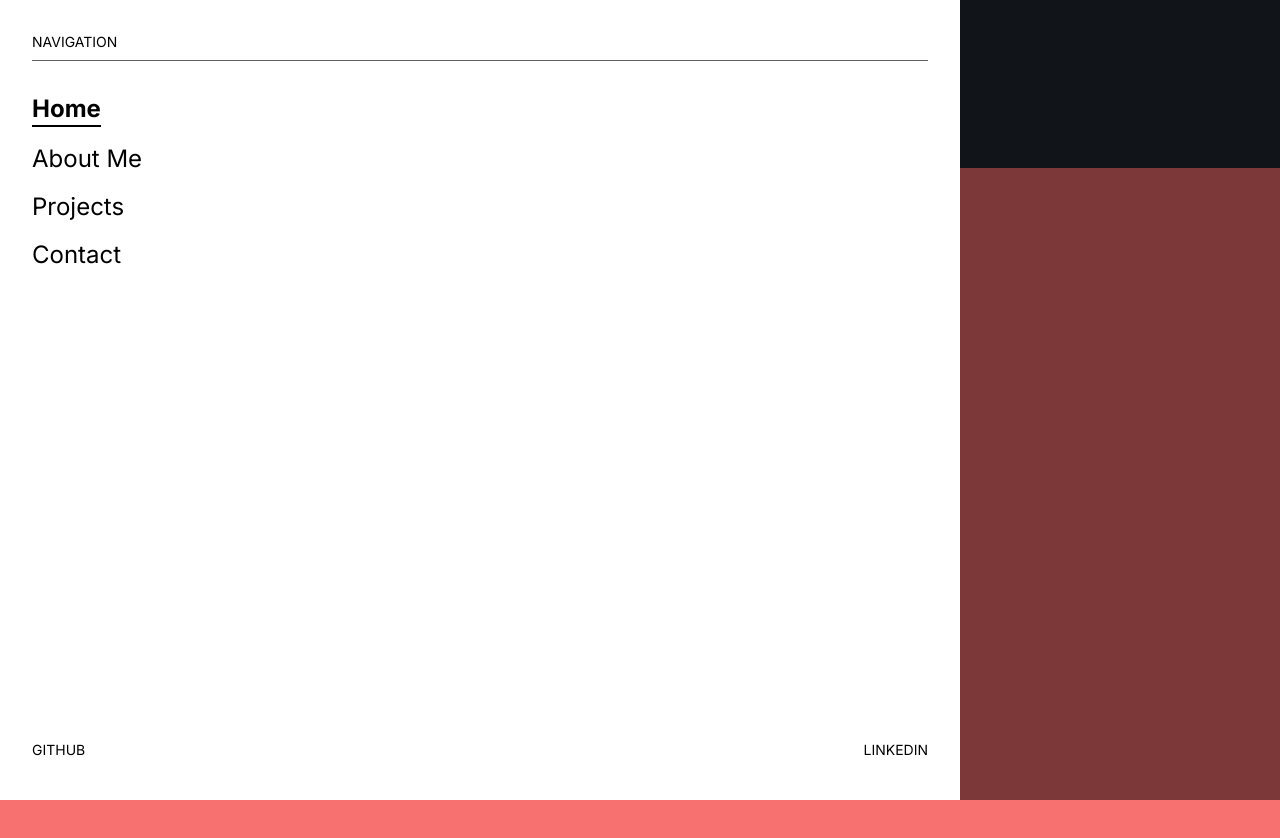
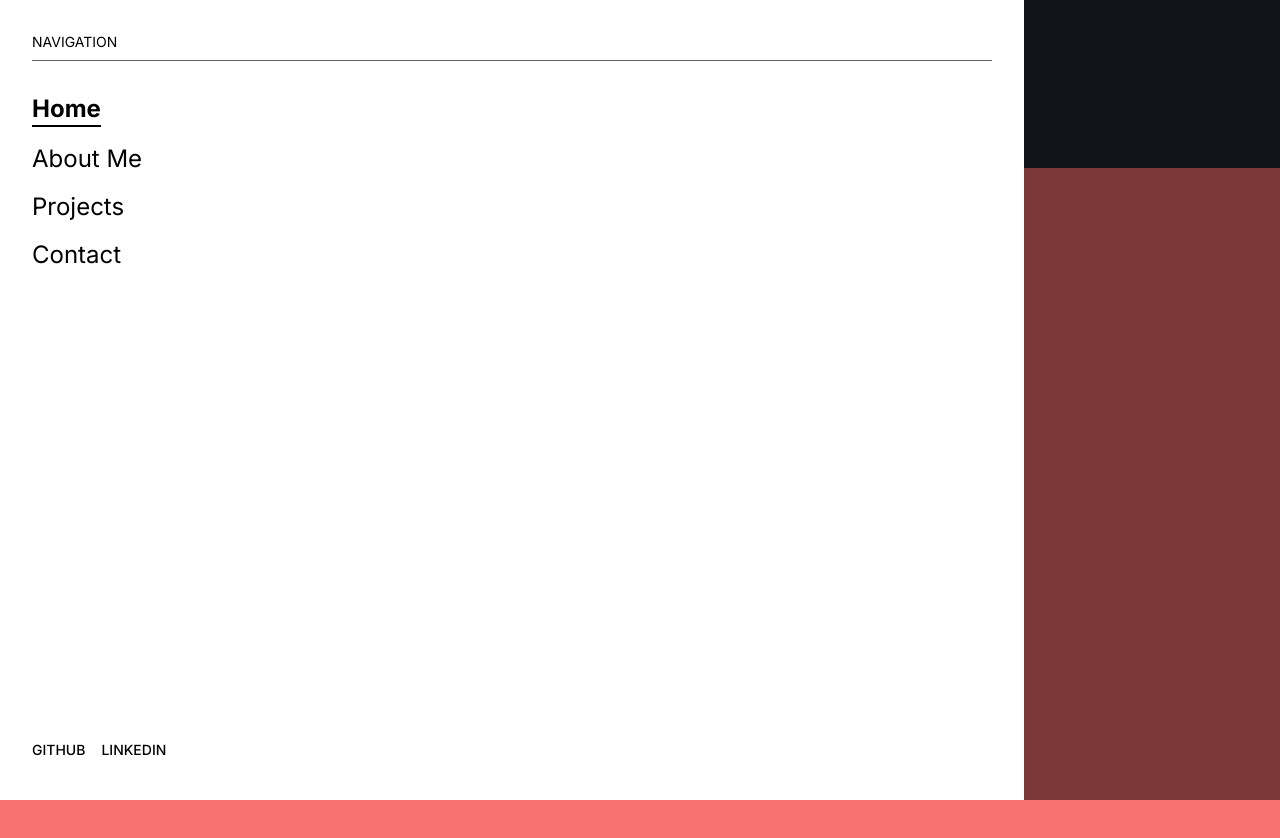
Before and after one commit to giorgio324/portfolio, a Next.js app: page / in a window 1280 px wide. Shown: the top 838 px of the page. Built offline with nearby package versions, Linux system fonts and the light colour scheme.

Commit message:
added more components and fixed key error

```diff
--- /dev/null
+++ b/src/components/mobileNavbar/mobileNavbarSidebar/MobileNavbarHeader.tsx
@@ -0,0 +1,23 @@
+'use client';
+import { motion } from 'framer-motion';
+const MobileNavbarHeader = () => {
+  return (
+    <motion.div className='mb-4'>
+      <motion.div
+        initial={{ opacity: 0, translateX: 50 }}
+        animate={{ opacity: 1, translateX: 0 }}
+        transition={{ duration: 0.3, delay: 0.2 }}
+        className='text-sm mb-2 uppercase'
+      >
+        Navigation
+      </motion.div>
+      <motion.div
+        initial={{ opacity: 0, translateX: 50 }}
+        animate={{ opacity: 1, translateX: 0 }}
+        transition={{ duration: 0.3, delay: 0.2 }}
+        className='h-[1px] bg-desktopNavLinkBackgroundColor w-full'
+      ></motion.div>
+    </motion.div>
+  );
+};
+export default MobileNavbarHeader;
--- a/src/components/mobileNavbar/mobileNavbarSidebar/MobileNavbarSidebar.tsx
+++ b/src/components/mobileNavbar/mobileNavbarSidebar/MobileNavbarSidebar.tsx
@@ -5,6 +5,7 @@ import { AnimatePresence, motion } from 'framer-motion';
 import { useEffect, useState } from 'react';
 import MobileNavbarSidebarSocial from './MobileNavbarSidebarSocial';
 import MobileNavbarSidebarLinks from './MobileNavbarSidebarLinks';
+import MobileNavbarHeader from './MobileNavbarHeader';
 
 type Props = {
   open: boolean;
@@ -28,6 +29,7 @@ const MobileNavbarSidebar = ({ open, closeNavbar }: Props) => {
         <AnimatePresence mode='wait'>
           {open && (
             <motion.div className='inset-0 fixed flex justify-start items-center z-50'>
+              {/* backdrop */}
               <motion.div
                 className='inset-0 absolute bg-black z-10 cursor-pointer'
                 onClick={closeNavbar}
@@ -36,29 +38,15 @@ const MobileNavbarSidebar = ({ open, closeNavbar }: Props) => {
                 animate={{ opacity: 0.5 }}
                 exit={{ opacity: 0 }}
               />
+              {/* content */}
               <motion.div
-                className='h-full w-3/4 bg-white z-20 p-8 text-black flex flex-col gap-4'
+                className='h-full w-[80%] bg-white z-20 p-8 text-black flex flex-col gap-4'
                 key='content'
                 initial={{ translateX: '-100%' }}
                 animate={{ translateX: '0%', transition: { duration: 0.3 } }}
                 exit={{ translateX: '-100%', transition: { duration: 0.3 } }}
               >
-                <motion.div className='mb-4'>
-                  <motion.div
-                    initial={{ opacity: 0, translateX: 50 }}
-                    animate={{ opacity: 1, translateX: 0 }}
-                    transition={{ duration: 0.3, delay: 0.2 }}
-                    className='text-sm mb-2 uppercase'
-                  >
-                    Navigation
-                  </motion.div>
-                  <motion.div
-                    initial={{ opacity: 0, translateX: 50 }}
-                    animate={{ opacity: 1, translateX: 0 }}
-                    transition={{ duration: 0.3, delay: 0.2 }}
-                    className='h-[1px] bg-desktopNavLinkBackgroundColor w-full'
-                  ></motion.div>
-                </motion.div>
+                <MobileNavbarHeader />
                 <MobileNavbarSidebarLinks closeNavbar={closeNavbar} />
                 <MobileNavbarSidebarSocial />
               </motion.div>
--- a/src/components/mobileNavbar/mobileNavbarSidebar/MobileNavbarSidebarLinks.tsx
+++ b/src/components/mobileNavbar/mobileNavbarSidebar/MobileNavbarSidebarLinks.tsx
@@ -19,7 +19,7 @@ const MobileNavbarSidebarLinks = ({ closeNavbar }: Props) => {
           initial={{ opacity: 0, translateX: 50 }}
           animate={{ opacity: 1, translateX: 0 }}
           transition={{ duration: 0.3, delay: (index + 1) * 0.2 }}
-          className={`text-2xl w-fit  ${
+          className={`text-2xl w-fit ${
             currentPath === link.path ? 'font-bold' : ''
           }`}
         >
--- a/src/components/mobileNavbar/mobileNavbarSidebar/MobileNavbarSidebarSocial.tsx
+++ b/src/components/mobileNavbar/mobileNavbarSidebar/MobileNavbarSidebarSocial.tsx
@@ -3,16 +3,17 @@ import { motion } from 'framer-motion';
 import { socials } from '@/data/social';
 const MobileNavbarSidebarSocial = () => {
   return (
-    <motion.div className='flex justify-between'>
+    <motion.div className='flex gap-4'>
       {socials.map((social) => {
         return (
           <motion.a
+            key={social.label}
             href={social.path}
             target='_blank'
             initial={{ opacity: 0, translateX: 50 }}
             animate={{ opacity: 1, translateX: 0 }}
             transition={{ duration: 0.3, delay: 0.2 }}
-            className='text-sm mb-2 uppercase'
+            className='text-sm mb-2 uppercase font-medium'
           >
             {social.label}
           </motion.a>
```
